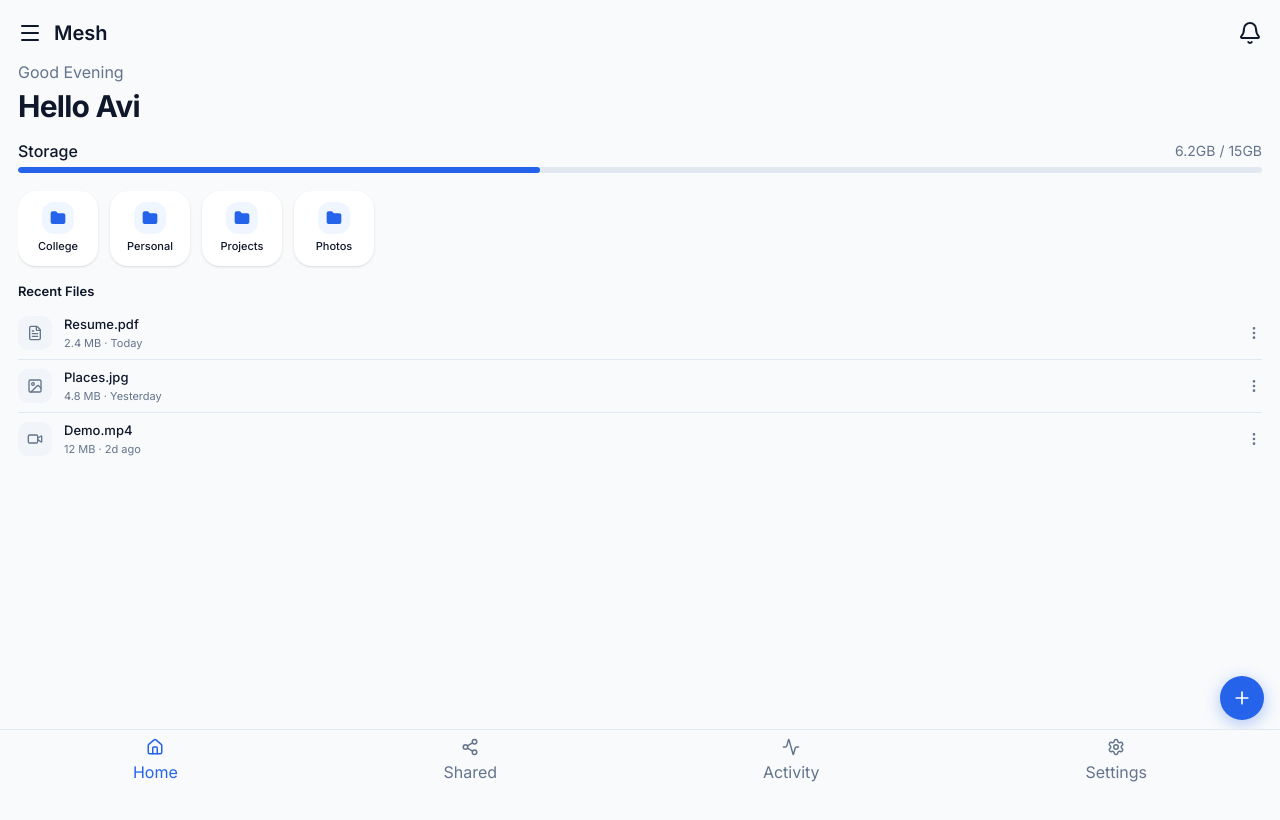
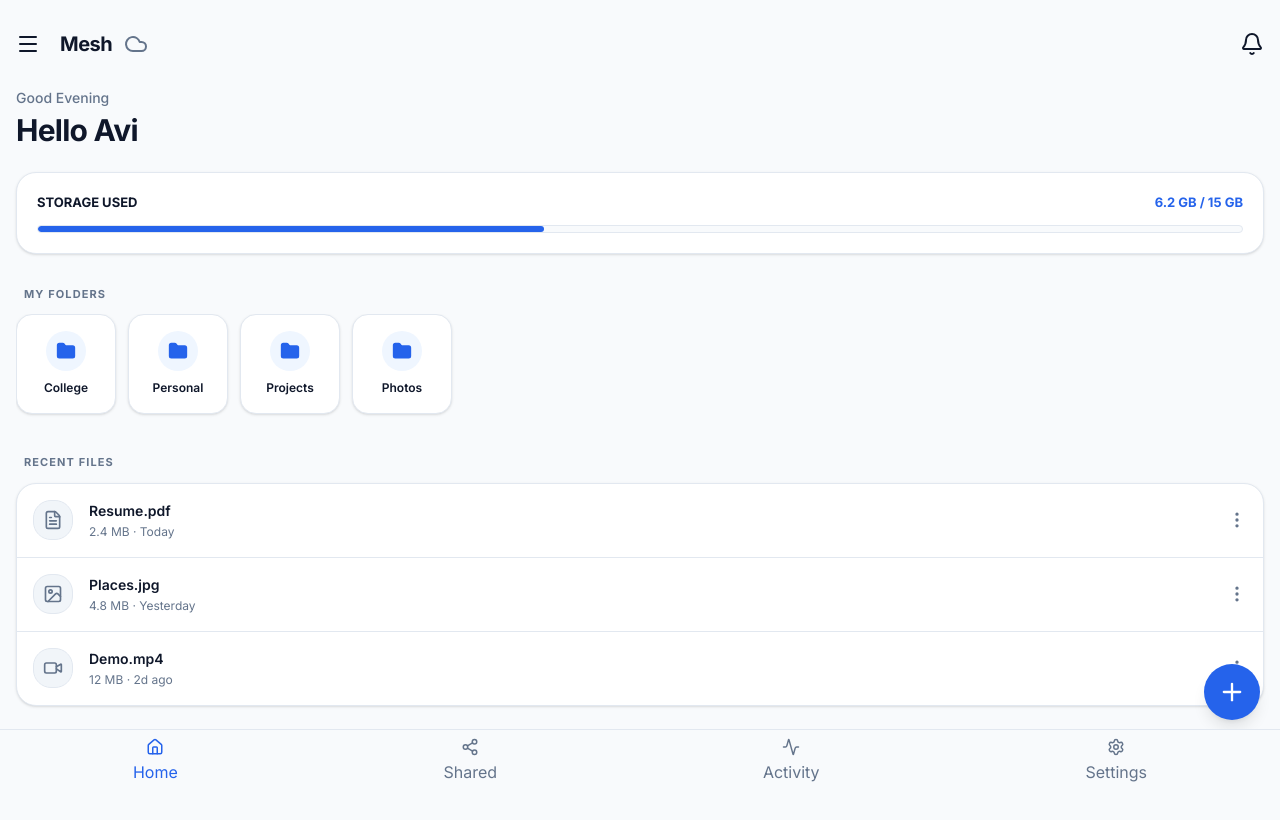
Before and after one commit to Avi-0009/distributed-file-storage-frontend, a React (Vite) app: page / in a window 1280 px wide. Shown: the top 820 px of the page. Built offline with nearby package versions, Linux system fonts and the light colour scheme.

Commit message:
cards placed and structured Dashboard

```diff
--- a/package.json
+++ b/package.json
@@ -42,6 +42,7 @@
     "eslint-plugin-react-hooks": "^7.1.1",
     "eslint-plugin-react-refresh": "^0.5.3",
     "globals": "^17.7.0",
+    "prettier-plugin-tailwindcss": "^0.8.1",
     "typescript": "~6.0.2",
     "typescript-eslint": "^8.65.0",
     "vite": "^8.2.0"
--- a/src/pages/Dashboard.tsx
+++ b/src/pages/Dashboard.tsx
@@ -1,110 +1,137 @@
-import { Bell, FileText, Folder, ImageIcon, Menu, MoreVertical, Plus, Video } from "lucide-react"
+import { Bell, Cloud, FileText, Folder, ImageIcon, Menu, MoreVertical, Plus, Video } from "lucide-react"
 
 const Dashboard = () => {
   return (
-    <div className="p-4.5 min-h-screen bg-background">
+    <div className="p-4 min-h-screen bg-background pb-24 overflow-x-hidden">
+
       {/* Top header */}
-      <div className="flex justify-between items-center mb-3">
+      <div className="flex justify-between items-center mb-6 mt-2">
         <div className="flex items-center gap-3">
-          <Menu className="w-6 h-6 text-foreground"/>
-          <span className="font-semibold text-[20px] text-foreground">Mesh</span>
+          <button className="p-2 -ml-2 rounded-full hover:bg-muted text-foreground transition-colors flex items-center justify-center">
+            <Menu className="w-6 h-6" />
+          </button>
+          <span className="font-bold text-xl text-foreground tracking-tight">Mesh</span>
+          <span><Cloud className="text-muted-foreground"/></span>
         </div>
-        <Bell className="w-6 h-6 text-foreground cursor-pointer"/>
+        <button className="p-2 -mr-2 rounded-full hover:bg-muted text-foreground transition-colors flex items-center justify-center">
+          <Bell className="w-6 h-6" />
+        </button>
       </div>
 
       {/* Greeting */}
-      <div className="text-4 text-muted-foreground">Good Evening</div>
-      <div className="text-[30px] font-bold tracking-tight mb-2.5 text-foreground">Hello Avi</div>
-
-      {/* Quota */}
-      <div className="flex justify-between items-center text-4 font-medium text-foreground mb-1">
-        <span>Storage</span>
-        <span className="text-sm text-muted-foreground font-normal">6.2GB / 15GB</span>
+      <div className="mb-6">
+        <div className="text-sm font-medium text-muted-foreground mb-1">Good Evening</div>
+        <div className="text-3xl font-bold tracking-tight text-foreground">Hello Avi</div>
       </div>
 
-      <div className="w-full h-1.5 bg-border rounded-full overflow-hidden mb-3.5">
+      {/* Storage Box */}
+      <div className="bg-card border border-border rounded-[20px] p-5 mb-8 shadow-sm">
+        <div className="flex justify-between items-center text-[13px] font-bold text-foreground mb-3">
+          <span>STORAGE USED</span>
+          <span className="text-primary">6.2 GB / 15 GB</span>
+        </div>
+        <div className="w-full h-2 bg-background border border-border rounded-full overflow-hidden">
           <div className="h-full bg-primary w-[42%] rounded-full"></div>
         </div>
-
-      {/* Folders */}
-      <div className="flex gap-3 overflow-x-auto py-1 mb-3 scrollbar-hide">
-
-        <div className="bg-card border border-transparent shadow-sm rounded-xl p-2.5 min-w-20 flex flex-col items-center justify-center shrink-0">
-          <div className="w-8 h-8 rounded-lg bg-blue-50 text-primary flex items-center justify-center mb-1">
-            <Folder className="w-4 h-4 fill-current" />
-          </div>
-          <div className="text-[11px] font-medium text-foreground">College</div>
       </div>
 
-        <div className="bg-card border border-transparent shadow-sm rounded-xl p-2.5 min-w-20 flex flex-col items-center justify-center shrink-0">
-          <div className="w-8 h-8 rounded-lg bg-blue-50 text-primary flex items-center justify-center mb-1">
-            <Folder className="w-4 h-4 fill-current" />
+      {/* Folders Section */}
+      <div className="mb-8">
+        <h3 className="text-[11px] font-bold text-muted-foreground uppercase tracking-widest mb-3 ml-2">
+          My Folders
+        </h3>
+        <div className="flex gap-3 overflow-x-auto pb-2 scrollbar-hide">
+
+          <div className="bg-card border border-border shadow-sm rounded-[16px] p-4 min-w-[100px] flex flex-col items-center justify-center shrink-0 cursor-pointer hover:bg-muted/30 transition-colors">
+            <div className="w-10 h-10 rounded-full bg-blue-50 text-primary flex items-center justify-center mb-2">
+              <Folder className="w-5 h-5 fill-current" />
             </div>
-          <div className="text-[11px] font-medium text-foreground">Personal</div>
+            <div className="text-[12px] font-semibold text-foreground">College</div>
           </div>
 
-        <div className="bg-card border border-transparent shadow-sm rounded-xl p-2.5 min-w-20 flex flex-col items-center justify-center shrink-0">
-          <div className="w-8 h-8 rounded-lg bg-blue-50 text-primary flex items-center justify-center mb-1">
-            <Folder className="w-4 h-4 fill-current" />
+          <div className="bg-card border border-border shadow-sm rounded-[16px] p-4 min-w-[100px] flex flex-col items-center justify-center shrink-0 cursor-pointer hover:bg-muted/30 transition-colors">
+            <div className="w-10 h-10 rounded-full bg-blue-50 text-primary flex items-center justify-center mb-2">
+              <Folder className="w-5 h-5 fill-current" />
             </div>
-          <div className="text-[11px] font-medium text-foreground">Projects</div>
+            <div className="text-[12px] font-semibold text-foreground">Personal</div>
           </div>
 
-        <div className="bg-card border border-transparent shadow-sm rounded-xl p-2.5 min-w-20 flex flex-col items-center justify-center shrink-0">
-          <div className="w-8 h-8 rounded-lg bg-blue-50 text-primary flex items-center justify-center mb-1">
-            <Folder className="w-4 h-4 fill-current" />
+          <div className="bg-card border border-border shadow-sm rounded-[16px] p-4 min-w-[100px] flex flex-col items-center justify-center shrink-0 cursor-pointer hover:bg-muted/30 transition-colors">
+            <div className="w-10 h-10 rounded-full bg-blue-50 text-primary flex items-center justify-center mb-2">
+              <Folder className="w-5 h-5 fill-current" />
             </div>
-          <div className="text-[11px] font-medium text-foreground">Photos</div>
+            <div className="text-[12px] font-semibold text-foreground">Projects</div>
+          </div>
+
+          <div className="bg-card border border-border shadow-sm rounded-[16px] p-4 min-w-[100px] flex flex-col items-center justify-center shrink-0 cursor-pointer hover:bg-muted/30 transition-colors">
+            <div className="w-10 h-10 rounded-full bg-blue-50 text-primary flex items-center justify-center mb-2">
+              <Folder className="w-5 h-5 fill-current" />
+            </div>
+            <div className="text-[12px] font-semibold text-foreground">Photos</div>
           </div>
 
         </div>
+      </div>
 
-      {/* Recent files */}
-      <div className="font-semibold text-[13px] mb-1.5 text-foreground">Recent Files</div>
-      <div className="flex flex-col">
+      {/* Recent Files Box */}
+      <div className="mb-4">
+        <h3 className="text-[11px] font-bold text-muted-foreground uppercase tracking-widest mb-3 ml-2">
+          Recent Files
+        </h3>
 
-        <div className="flex items-center gap-3 py-2 border-b border-border">
-          <span className="w-8.5 h-8.5 rounded-[10px] bg-slate-100 text-muted-foreground flex items-center justify-center shrink-0">
-            <FileText className="w-4 h-4" />
+        {/* The single wrapper card for the list */}
+        <div className="bg-card border border-border rounded-[20px] overflow-hidden shadow-sm flex flex-col">
+
+          <div className="flex items-center gap-4 p-4 border-b border-border hover:bg-muted/30 transition-colors cursor-pointer">
+            <span className="w-10 h-10 rounded-xl bg-slate-100 border border-border text-muted-foreground flex items-center justify-center shrink-0">
+              <FileText className="w-5 h-5" />
             </span>
             <div className="flex-1 min-w-0">
-            <div className="text-[13px] font-medium truncate text-foreground">Resume.pdf</div>
-            <div className="text-[11px] text-muted-foreground">2.4 MB · Today</div>
+              <div className="text-[14px] font-semibold truncate text-foreground">Resume.pdf</div>
+              <div className="text-[12px] text-muted-foreground mt-0.5">2.4 MB · Today</div>
             </div>
-          <MoreVertical className="w-4 h-4 text-muted-foreground shrink-0 cursor-pointer" />
+            <button className="p-2 -mr-2 text-muted-foreground hover:text-foreground transition-colors rounded-full hover:bg-background">
+              <MoreVertical className="w-5 h-5" />
+            </button>
           </div>
 
-        <div className="flex items-center gap-3 py-2 border-b border-border">
-          <span className="w-8.5 h-8.5 rounded-[10px] bg-slate-100 text-muted-foreground flex items-center justify-center shrink-0">
-            <ImageIcon className="w-4 h-4" />
+          <div className="flex items-center gap-4 p-4 border-b border-border hover:bg-muted/30 transition-colors cursor-pointer">
+            <span className="w-10 h-10 rounded-xl bg-slate-100 border border-border text-muted-foreground flex items-center justify-center shrink-0">
+              <ImageIcon className="w-5 h-5" />
             </span>
             <div className="flex-1 min-w-0">
-            <div className="text-[13px] font-medium truncate text-foreground">Places.jpg</div>
-            <div className="text-[11px] text-muted-foreground">4.8 MB · Yesterday</div>
+              <div className="text-[14px] font-semibold truncate text-foreground">Places.jpg</div>
+              <div className="text-[12px] text-muted-foreground mt-0.5">4.8 MB · Yesterday</div>
             </div>
-          <MoreVertical className="w-4 h-4 text-muted-foreground shrink-0 cursor-pointer" />
+            <button className="p-2 -mr-2 text-muted-foreground hover:text-foreground transition-colors rounded-full hover:bg-background">
+              <MoreVertical className="w-5 h-5" />
+            </button>
           </div>
 
-        <div className="flex items-center gap-3 py-2 border-b-0 border-border">
-          <span className="w-8.5 h-8.5 rounded-[10px] bg-slate-100 text-muted-foreground flex items-center justify-center shrink-0">
-            <Video className="w-4 h-4" />
+          {/* Last item has no bottom border */}
+          <div className="flex items-center gap-4 p-4 hover:bg-muted/30 transition-colors cursor-pointer">
+            <span className="w-10 h-10 rounded-xl bg-slate-100 border border-border text-muted-foreground flex items-center justify-center shrink-0">
+              <Video className="w-5 h-5" />
             </span>
             <div className="flex-1 min-w-0">
-            <div className="text-[13px] font-medium truncate text-foreground">Demo.mp4</div>
-            <div className="text-[11px] text-muted-foreground">12 MB · 2d ago</div>
+              <div className="text-[14px] font-semibold truncate text-foreground">Demo.mp4</div>
+              <div className="text-[12px] text-muted-foreground mt-0.5">12 MB · 2d ago</div>
             </div>
-          <MoreVertical className="w-4 h-4 text-muted-foreground shrink-0 cursor-pointer" />
+            <button className="p-2 -mr-2 text-muted-foreground hover:text-foreground transition-colors rounded-full hover:bg-background">
+              <MoreVertical className="w-5 h-5" />
+            </button>
           </div>
 
         </div>
+      </div>
 
       {/* Floating Action Button (Upload) */}
-      <button className="fixed bottom-20 right-4 w-11 h-11 rounded-full bg-primary text-white flex items-center justify-center shadow-[0_4px_16px_rgba(37,99,235,0.35)] hover:opacity-90 transition-opacity z-50">
-        <Plus className="w-5 h-5" />
+      <button className="fixed bottom-20 right-5 w-14 h-14 rounded-full bg-primary text-white flex items-center justify-center shadow-lg hover:opacity-90 transition-opacity z-50">
+        <Plus className="w-7 h-7" />
       </button>
 
     </div>
   )
 }
 
-export default Dashboard
+export default Dashboard;
--- a/src/pages/Settings.tsx
+++ b/src/pages/Settings.tsx
@@ -73,7 +73,7 @@ const Settings = () => {
                             <div className="text-[11px] text-muted-foreground uppercase tracking-wider mt-0.5">Dark Mode</div>
                         </div>
                     </div>
-                    s
+
                     <div className="w-12 h-6 bg-primary rounded-full relative flex items-center cursor-pointer shadow-inner">
                         <div className="w-4 h-4 bg-white rounded-full absolute right-1 shadow-sm"></div>
                     </div>
```
Also changed, not shown: .prettierrc.json (added), 1 other file (tests, documents, lock files or other folders). Lines whose indentation alone changed are shown as unchanged.
